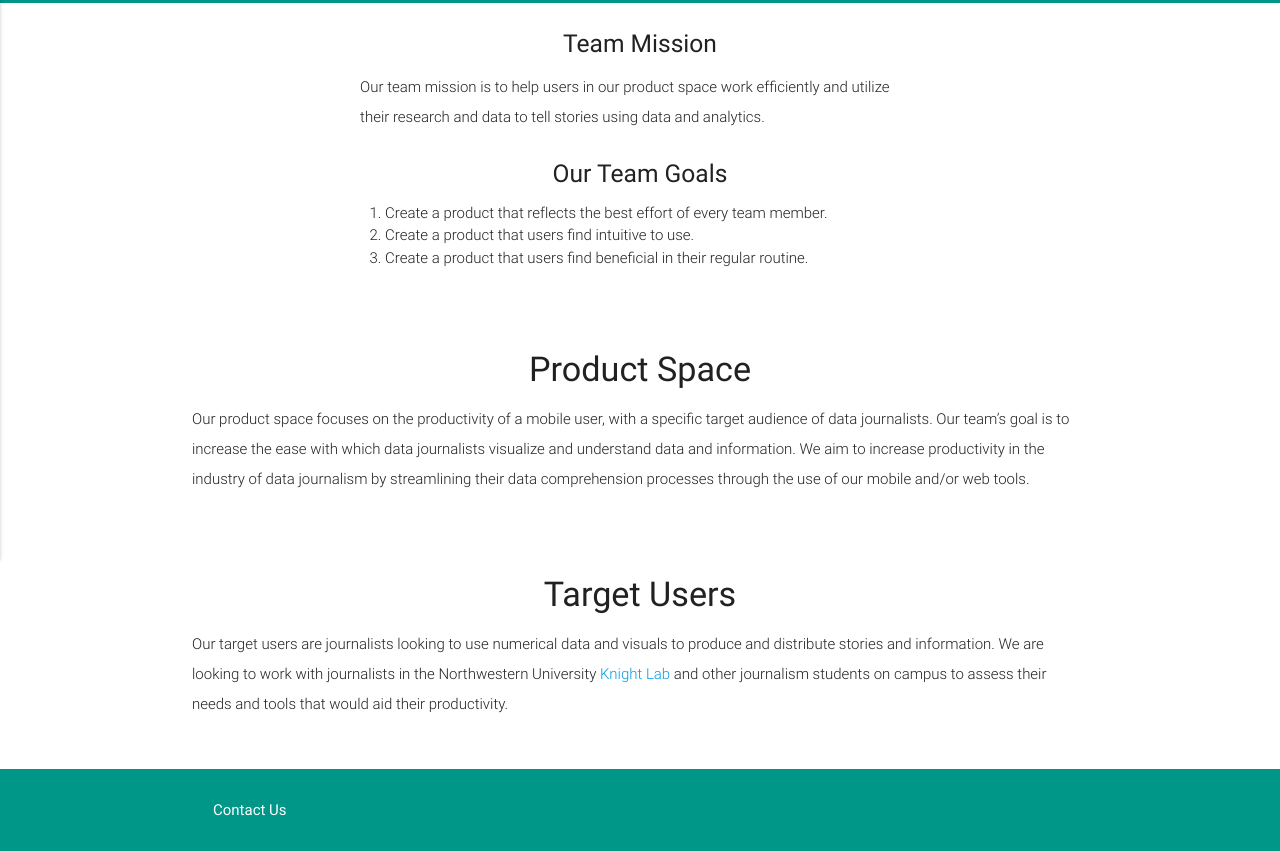
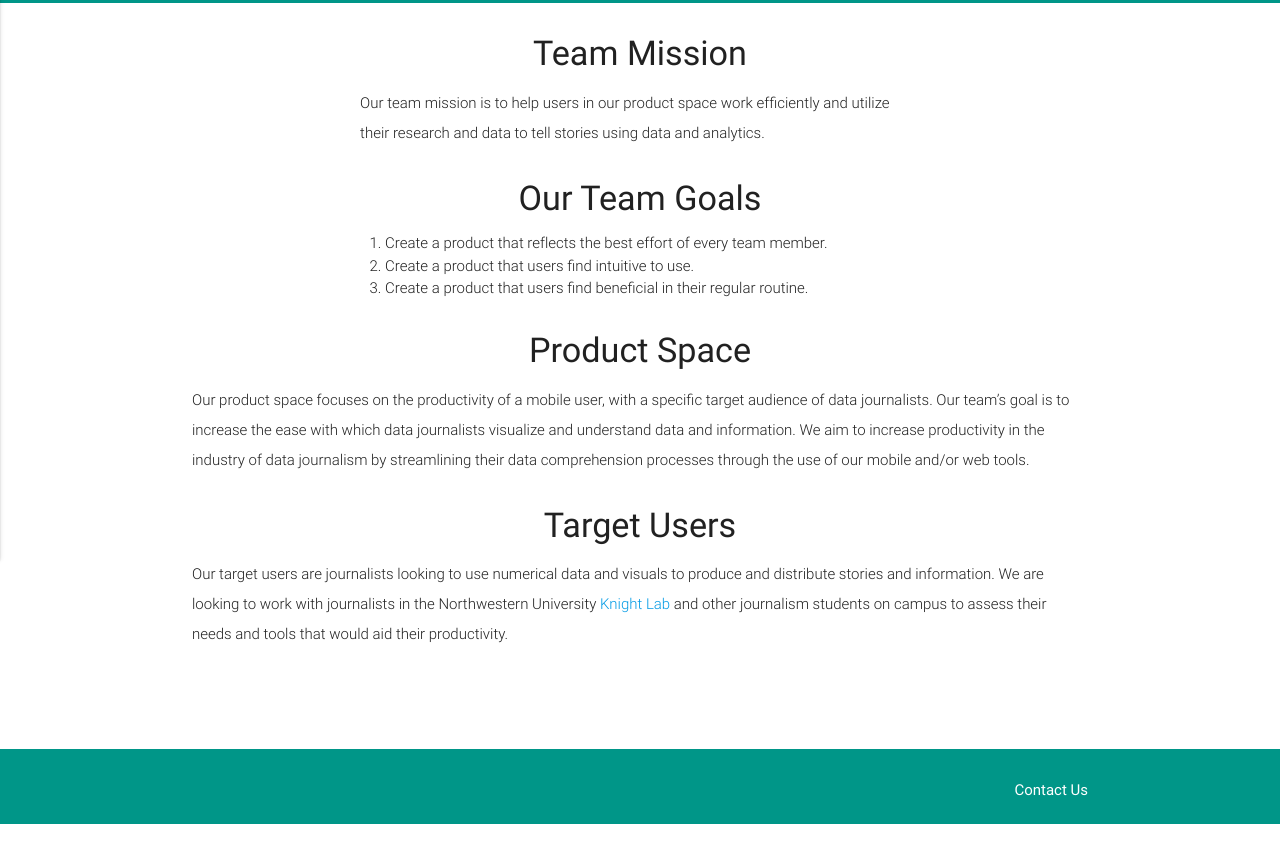
Before and after one commit to nuvention-web/team-E, a plain HTML site: page docs/index.html in a window 1280 px wide. Shown: the part 301-1152 px from the top of the page. After the commit the page ends 1125 px from the top, so only its background shows below. Drawn offline with nearby package versions, Linux system fonts and the light colour scheme.

Commit message:
updates to team page

```diff
--- a/docs/index.html
+++ b/docs/index.html
@@ -42,21 +42,27 @@
 
         <div class="col m8 offset-m2">
           <div class="icon-block">
-            <h5 class="center">Team Mission</h5>
+            <h4 class="center">Team Mission</h4>
 
             <p class="light">Our team mission is to help users in our product space work efficiently and utilize their research and data to tell stories using data and analytics.</p>
           </div>
         </div>
         <div class="col m8 offset-m2">
-          <div>
-
-            <h5 class="center">Our Team Goals</h5>
+            <h4 class="center">Our Team Goals</h4>
 
             <ol class="light">
               <li>Create a product that reflects the best effort of every team member.</li>
               <li>Create a product that users find intuitive to use.</li>
               <li>Create a product that users find beneficial in their regular routine.</li></ol>
-          </div>
+        </div>
+        <div class="col s12 center">
+          <h4>Product Space</h4>
+          <p class="left-align light">Our product space focuses on the productivity of a mobile user, with a specific target audience of data journalists. Our team’s goal is to increase the ease with which data journalists visualize and understand data and information. We aim to increase productivity in the industry of data journalism by streamlining their data comprehension processes through the use of our mobile and/or web tools.</p>
+        </div>
+        <div class="col s12 center">
+          <h4>Target Users</h4>
+          <p class="left-align light">Our target users are journalists looking to use numerical data and visuals to produce and distribute stories and information. We are looking to work with journalists in the Northwestern University <a href="https://knightlab.northwestern.edu/
+">Knight Lab</a> and other journalism students on campus to assess their needs and tools that would aid their productivity.</p>
         </div>
 
       </div>
@@ -67,23 +73,7 @@
   <div class="section">
   <div class="container">
       <div class="row">
-        <div class="col s12 center">
-          <h4>Product Space</h4>
-          <p class="left-align light">Our product space focuses on the productivity of a mobile user, with a specific target audience of data journalists. Our team’s goal is to increase the ease with which data journalists visualize and understand data and information. We aim to increase productivity in the industry of data journalism by streamlining their data comprehension processes through the use of our mobile and/or web tools.</p>
-        </div>
-      </div>
 
-    </div>
-  </div>
-
-<div class="section">
-  <div class="container">
-      <div class="row">
-        <div class="col s12 center">
-          <h4>Target Users</h4>
-          <p class="left-align light">Our target users are journalists looking to use numerical data and visuals to produce and distribute stories and information. We are looking to work with journalists in the Northwestern University <a href="https://knightlab.northwestern.edu/
-">Knight Lab</a> and other journalism students on campus to assess their needs and tools that would aid their productivity.</p>
-        </div>
       </div>
 
     </div>
@@ -91,7 +81,7 @@
 
   <footer class="page-footer teal">
     <div class="container">
-    	<a class="white-text" href="mailto:nuventionteame@gmail.com"> Contact Us </a>
+    	<a class="right white-text" href="mailto:nuventionteame@gmail.com"> Contact Us </a>
     </div>
   </footer>
 
```
Also changed, not shown: docs/team.html (+1 -1 lines), docs/css/materialize.css.
